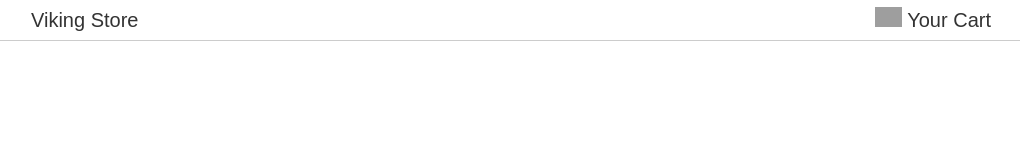
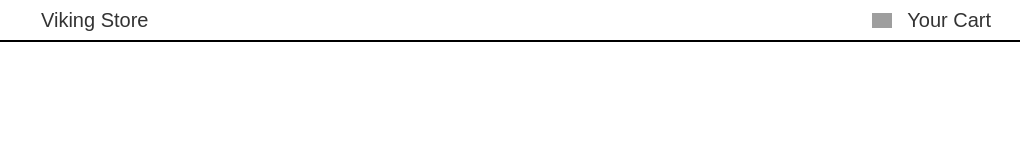
Before and after one commit to SampsonCrowley/viking-store, a plain HTML site: page index.html in a window 1280 px wide. Shown: the whole page, without its empty margins (129-1149 px from the left). Drawn offline with Linux system fonts and the light colour scheme; grey boxes are pictures that could not be loaded.

Commit message:
fixed header spacing

```diff
--- a/index.html
+++ b/index.html
@@ -5,13 +5,14 @@
   </head>
   <body>
     <header>
-      <div>
+      <div class="header">
         <div class="logo">
           <a href="/">Viking Store</a>
         </div>
         <div class="nav-cart">
           <a href="/cart">
-          <img src="https://s3.amazonaws.com/viking_education/demos/viking_store_app/icon_empty_cart.png"> Your Cart
+            <div class="img"></div>
+            <div>Your Cart</div>
           </a>
         </div>
       </div>
--- a/main.css
+++ b/main.css
@@ -12,20 +12,38 @@ header{
   top:0;
   left:0;
   height:40px;
-  line-height: 40px;
-  border-bottom: 1px solid #ccc;
+  line-height: 1;
+  border-bottom: 2px solid #000;
   z-index:100;
 }
 header > div {
   max-width: 960px;
   margin:auto;
 }
-header img{
-  max-height: 20px;
+.logo, .nav-cart div {
+    margin-top: 10px;
+    display: inline-block;
+    margin-left: 10px;
+}
+.nav-cart div.img{
+    background: url(https://s3.amazonaws.com/viking_education/demos/viking_store_app/icon_empty_cart.png) center no-repeat;
+    background-size: contain;
+    height: 20px;
+    width: 20px;
+    margin-top:10px;
+    display: inline-block;
+    vertical-align: top;
+}
+.nav-cart span{
+    display: inline-block;
+    vertical-align: top;
 }
 header a {
-  color:#333;
-  text-decoration: none
+    color: #333;
+    text-decoration: none;
+    display: inline-block;
+    vertical-align: top;
+    line-height: 1;
 }
 header .logo {
   float:left;
```
Lines whose indentation alone changed are shown as unchanged.
